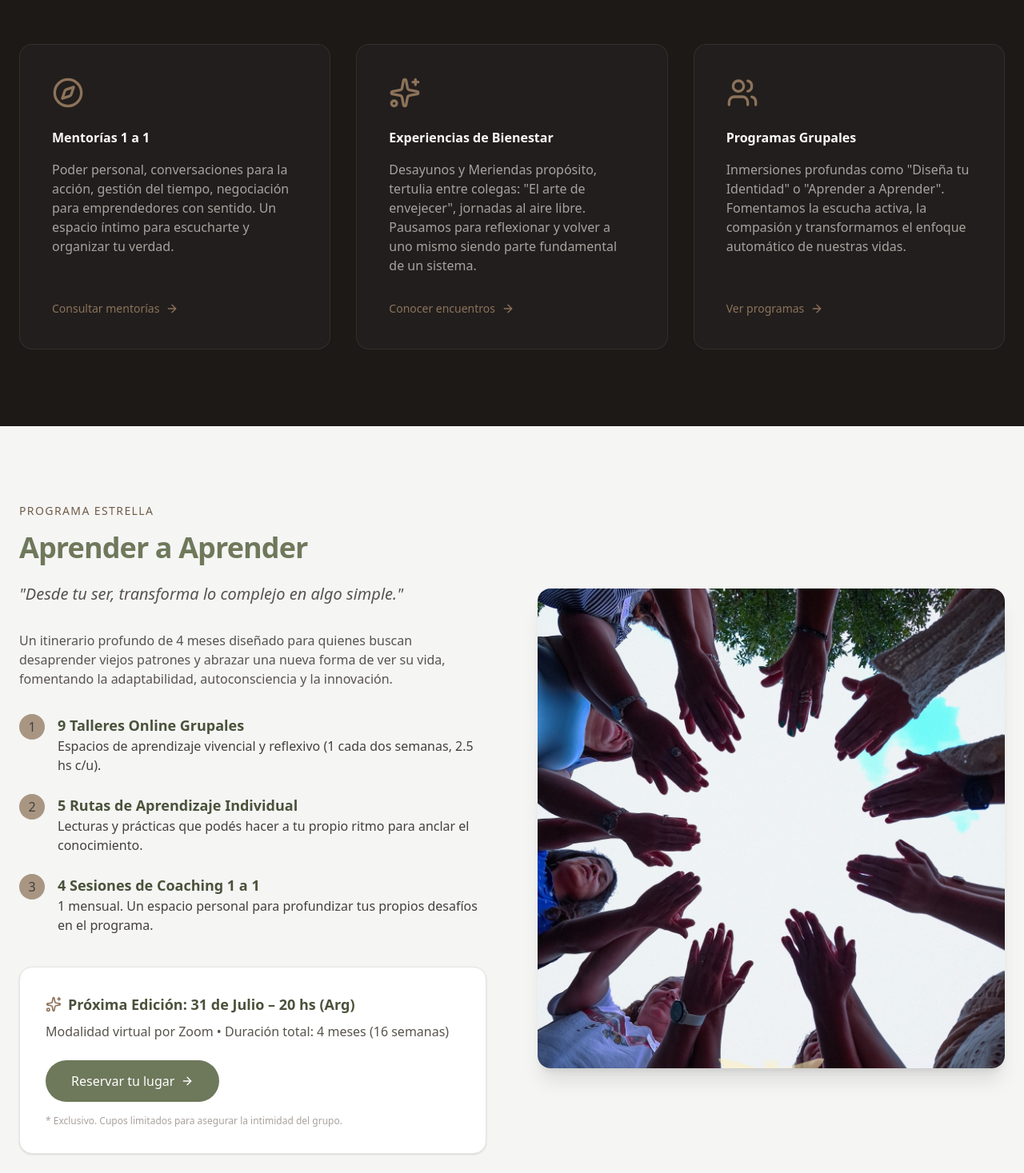
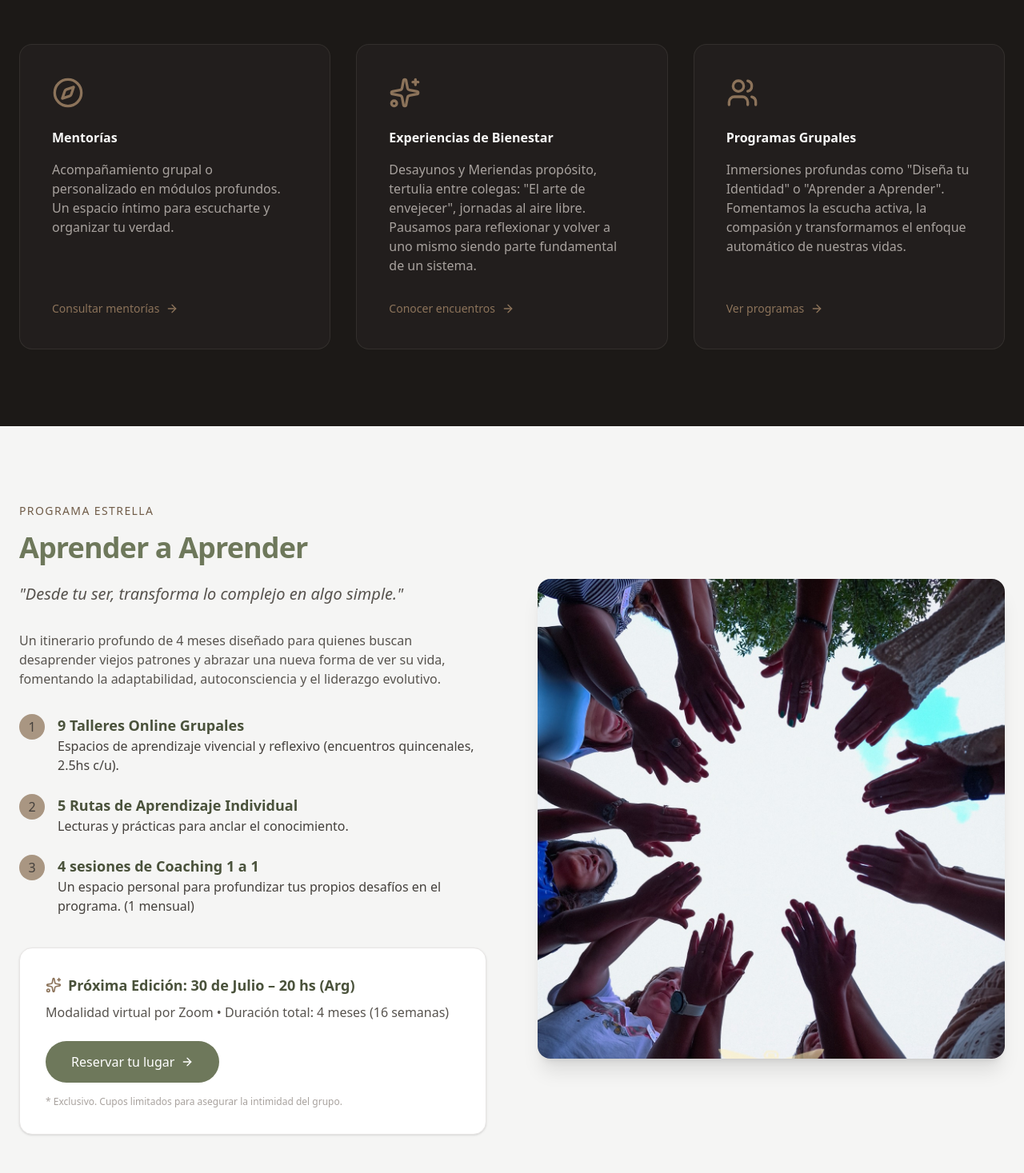
Before and after one commit to ProgWBVSG/Erika-Rios-Web, a Next.js app: page / in a window 1280 px wide. Shown: the part 2020-3487 px from the top of the page at 80% size. Built offline with nearby package versions, Linux system fonts and the light colour scheme; no server answers; the database is empty.

Commit message:
Actualizar textos en páginas de mentorías, bienestar, programas e inicio

```diff
--- a/src/app/mentorias/page.tsx
+++ b/src/app/mentorias/page.tsx
@@ -25,10 +25,10 @@ export default function MentoriasPage() {
                             <span>Proceso Profundo</span>
                         </div>
                         <h1 className="text-4xl md:text-[#25D366]xl lg:text-[#25D366]xl font-bold tracking-tight text-brand-olive-900 mb-6">
-                            Mentorías 1 a 1
+                            Mentorías
                         </h1>
                         <p className="text-xl text-stone-600 leading-relaxed mb-8">
-                            Acompañamiento personalizado en módulos profundos: Poder Personal, El Arte de Conversar y Modelo de Negocio. Un espacio íntimo para escucharte y organizar tu verdad.
+                            Acompañamiento grupal o personalizado en módulos profundos. Un espacio íntimo para escucharte y organizar tu verdad.
                         </p>
 
                         <p className="text-sm text-stone-500 italic mt-2 mb-6">Cada módulo es independiente del otro.</p>
@@ -39,35 +39,26 @@ export default function MentoriasPage() {
                                     <span className="w-8 h-8 rounded-full bg-brand-taupe-light flex items-center justify-center text-brand-olive-dark font-bold text-sm shrink-0">1</span>
                                     <h3 className="text-xl font-bold text-brand-olive-900">Poder Personal</h3>
                                 </div>
-                                <p className="text-sm text-brand-taupe-dark font-medium mb-2">4 encuentros · 1½ h c/u · Teórico/práctico</p>
-                                <p className="text-stone-600">Te permite reconocer tus recursos internos, reflexionar en relación a tu inteligencia emocional y establecer límites sanos para liderar tu vida desde la autenticidad.</p>
+                                <p className="text-sm text-brand-taupe-dark font-medium mb-2">3 encuentros de 3hrs cada uno · Teórico/práctico</p>
+                                <p className="text-stone-600">“La aventura de vivir es un misterio que nos pide que seamos autores originales, abrazando la incertidumbre”. Te acompaño a reconocer tus recursos internos, reflexionar en relación a tu inteligencia emocional y establecer límites sanos para liderar tu vida desde la autenticidad.</p>
                             </div>
 
                             <div className="bg-brand-olive-50 p-8 rounded-2xl border border-stone-100">
                                 <div className="flex items-center gap-3 mb-3">
                                     <span className="w-8 h-8 rounded-full bg-brand-taupe-light flex items-center justify-center text-brand-olive-dark font-bold text-sm shrink-0">2</span>
-                                    <h3 className="text-xl font-bold text-brand-olive-900">Conversaciones para la Acción</h3>
+                                    <h3 className="text-xl font-bold text-brand-olive-900">El Arte de Conversar</h3>
                                 </div>
                                 <p className="text-sm text-brand-taupe-dark font-medium mb-2">4 encuentros · 1½ h c/u · Teórico/práctico</p>
-                                <p className="text-stone-600">Te permite revisar tus habilidades para una conversación asertiva y potenciar habilidades desde la comunicación no violenta, lo que permite mejorar la calidad de tus relaciones personales y profesionales.</p>
+                                <p className="text-stone-600">“La calidad de nuestras conversaciones impacta en la calidad de nuestras relaciones”. Te acompaño a revisar tu conversar para alinearla hacia una conversación asertiva, que permite mejorar la calidad de tus relaciones personales y profesionales.</p>
                             </div>
 
                             <div className="bg-brand-olive-50 p-8 rounded-2xl border border-stone-100">
                                 <div className="flex items-center gap-3 mb-3">
                                     <span className="w-8 h-8 rounded-full bg-brand-taupe-light flex items-center justify-center text-brand-olive-dark font-bold text-sm shrink-0">3</span>
-                                    <h3 className="text-xl font-bold text-brand-olive-900">Gestión del Tiempo</h3>
+                                    <h3 className="text-xl font-bold text-brand-olive-900">Gestiona y Organiza en la Incertidumbre</h3>
                                 </div>
-                                <p className="text-sm text-brand-taupe-dark font-medium mb-2">3 encuentros · 1½ h c/u</p>
-                                <p className="text-stone-600">Te permite organizar y gestionar tanto el tiempo y las tareas como también tus espacios, para encontrar un equilibrio que te acerque a mejorar la productividad y el enfoque.</p>
-                            </div>
-
-                            <div className="bg-brand-olive-50 p-8 rounded-2xl border border-stone-100">
-                                <div className="flex items-center gap-3 mb-3">
-                                    <span className="w-8 h-8 rounded-full bg-brand-taupe-light flex items-center justify-center text-brand-olive-dark font-bold text-sm shrink-0">4</span>
-                                    <h3 className="text-xl font-bold text-brand-olive-900">Negociación para Emprendedores con Sentido</h3>
-                                </div>
-                                <p className="text-sm text-brand-taupe-dark font-medium mb-2">4 encuentros · 1½ h c/u</p>
-                                <p className="text-stone-600">Herramientas y estrategias de negociación con propósito, orientadas a emprendedores que quieren crecer sin perder su esencia ni sus valores.</p>
+                                <p className="text-sm text-brand-taupe-dark font-medium mb-2">4 encuentros · 2h c/u · Teórico/práctico</p>
+                                <p className="text-stone-600">“Incluso la gente que dice que no podemos hacer nada para cambiar nuestro destino mira antes de cruzar la calle”. Te acompaño a organizar y gestionar lo necesario para encontrar un equilibrio que te acerque a mejorar tu enfoque, maximizar tu potencial y como consecuencia tu productividad.</p>
                             </div>
                         </div>
 
--- a/src/app/page.tsx
+++ b/src/app/page.tsx
@@ -201,8 +201,8 @@ export default function Home() {
               className="bg-stone-800/50 p-10 rounded-2xl border border-stone-700/50 hover:border-brand-taupe/30 transition-colors group flex flex-col"
             >
               <Compass className="w-10 h-10 text-brand-taupe mb-6" />
-              <h3 className="text-[#25D366]xl font-bold mb-4">Mentorías 1 a 1</h3>
-              <p className="text-stone-400 mb-8 flex-grow">Poder personal, conversaciones para la acción, gestión del tiempo, negociación para emprendedores con sentido. Un espacio íntimo para escucharte y organizar tu verdad.</p>
+              <h3 className="text-[#25D366]xl font-bold mb-4">Mentorías</h3>
+              <p className="text-stone-400 mb-8 flex-grow">Acompañamiento grupal o personalizado en módulos profundos. Un espacio íntimo para escucharte y organizar tu verdad.</p>
               <Link href="/mentorias" className="text-brand-taupe font-medium text-sm flex items-center gap-2 w-fit group-hover:text-amber-300 transition-colors">
                 Consultar mentorías <ArrowRight className="w-4 h-4 group-hover:translate-x-1 transition-transform" />
               </Link>
@@ -256,28 +256,28 @@ export default function Home() {
             <span className="text-brand-taupe-dark font-medium tracking-widest uppercase text-sm mb-4 block" id="aprender">Programa Estrella</span>
             <h2 className="text-4xl md:text-[#25D366]xl font-bold mb-6 text-brand-olive-dark tracking-tight">Aprender a Aprender</h2>
             <p className="text-xl text-stone-600 mb-8 font-serif italic">&quot;Desde tu ser, transforma lo complejo en algo simple.&quot;</p>
-            <p className="text-stone-600 mb-8">Un itinerario profundo de 4 meses diseñado para quienes buscan desaprender viejos patrones y abrazar una nueva forma de ver su vida, fomentando la adaptabilidad, autoconsciencia y la innovación.</p>
+            <p className="text-stone-600 mb-8">Un itinerario profundo de 4 meses diseñado para quienes buscan desaprender viejos patrones y abrazar una nueva forma de ver su vida, fomentando la adaptabilidad, autoconsciencia y el liderazgo evolutivo.</p>
 
             <ul className="space-y-6 mb-10 text-stone-700">
               <li className="flex gap-4">
                 <div className="w-8 h-8 rounded-full bg-brand-taupe-light flex items-center justify-center shrink-0">1</div>
                 <div>
                   <strong className="block text-brand-olive-900 text-lg">9 Talleres Online Grupales</strong>
-                  <span>Espacios de aprendizaje vivencial y reflexivo (1 cada dos semanas, 2.5 hs c/u).</span>
+                  <span>Espacios de aprendizaje vivencial y reflexivo (encuentros quincenales, 2.5hs c/u).</span>
                 </div>
               </li>
               <li className="flex gap-4">
                 <div className="w-8 h-8 rounded-full bg-brand-taupe-light flex items-center justify-center shrink-0">2</div>
                 <div>
                   <strong className="block text-brand-olive-900 text-lg">5 Rutas de Aprendizaje Individual</strong>
-                  <span>Lecturas y prácticas que podés hacer a tu propio ritmo para anclar el conocimiento.</span>
+                  <span>Lecturas y prácticas para anclar el conocimiento.</span>
                 </div>
               </li>
               <li className="flex gap-4">
                 <div className="w-8 h-8 rounded-full bg-brand-taupe-light flex items-center justify-center shrink-0">3</div>
                 <div>
-                  <strong className="block text-brand-olive-900 text-lg">4 Sesiones de Coaching 1 a 1</strong>
-                  <span>1 mensual. Un espacio personal para profundizar tus propios desafíos en el programa.</span>
+                  <strong className="block text-brand-olive-900 text-lg">4 sesiones de Coaching 1 a 1</strong>
+                  <span>Un espacio personal para profundizar tus propios desafíos en el programa. (1 mensual)</span>
                 </div>
               </li>
             </ul>
@@ -286,7 +286,7 @@ export default function Home() {
               <div className="absolute top-0 left-0 w-2 h-full bg-brand-taupe-500"></div>
               <p className="font-bold text-brand-olive-900 text-lg mb-2 flex items-center gap-2">
                 <Sparkles className="w-5 h-5 text-brand-taupe" />
-                Próxima Edición: 31 de Julio – 20 hs (Arg)
+                Próxima Edición: 30 de Julio – 20 hs (Arg)
               </p>
               <p className="text-stone-600 mb-6">Modalidad virtual por Zoom • Duración total: 4 meses (16 semanas)</p>
 
```
Also changed, not shown: src/app/bienestar/page.tsx (+5 -5 lines), src/app/programas/page.tsx (+8 -4 lines).
